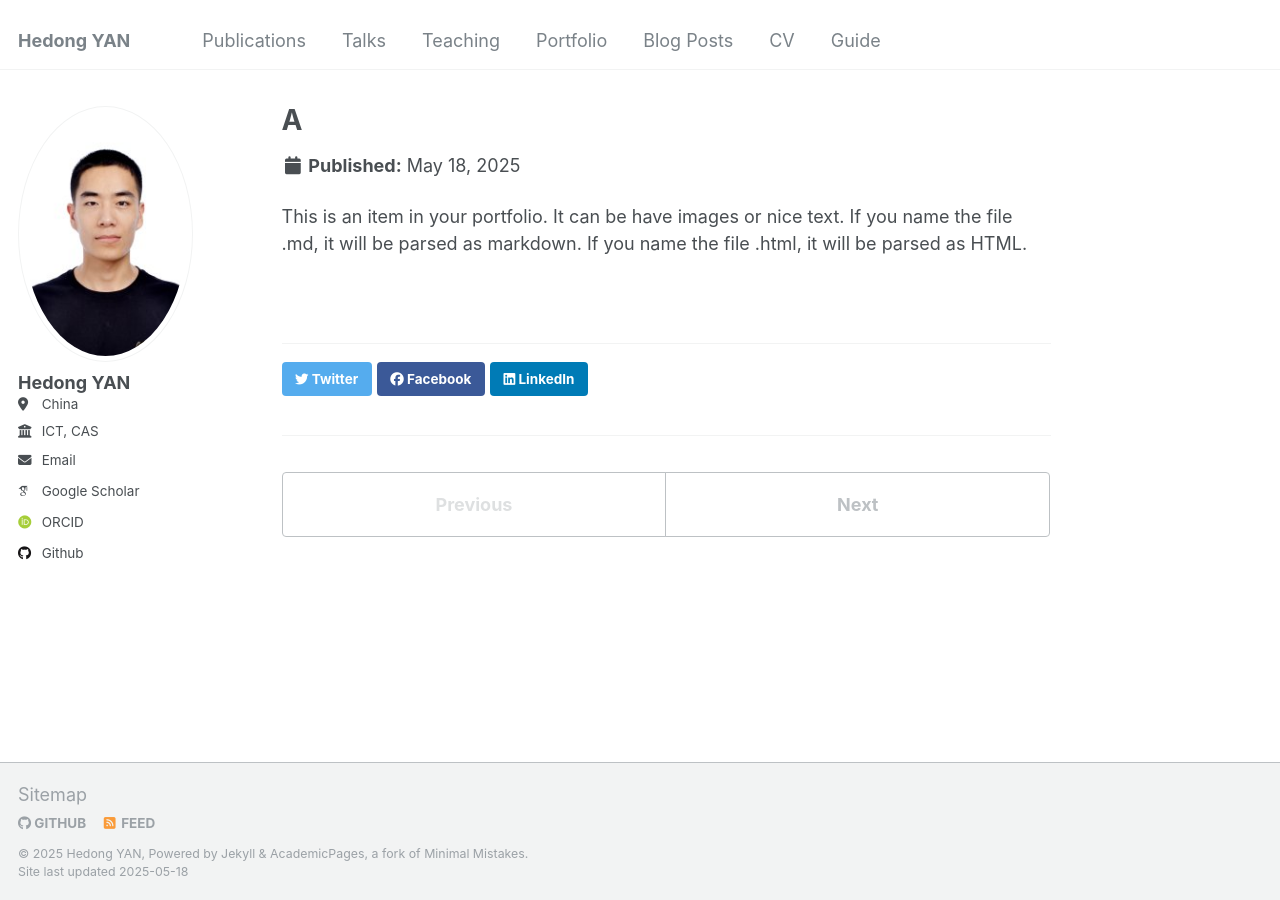
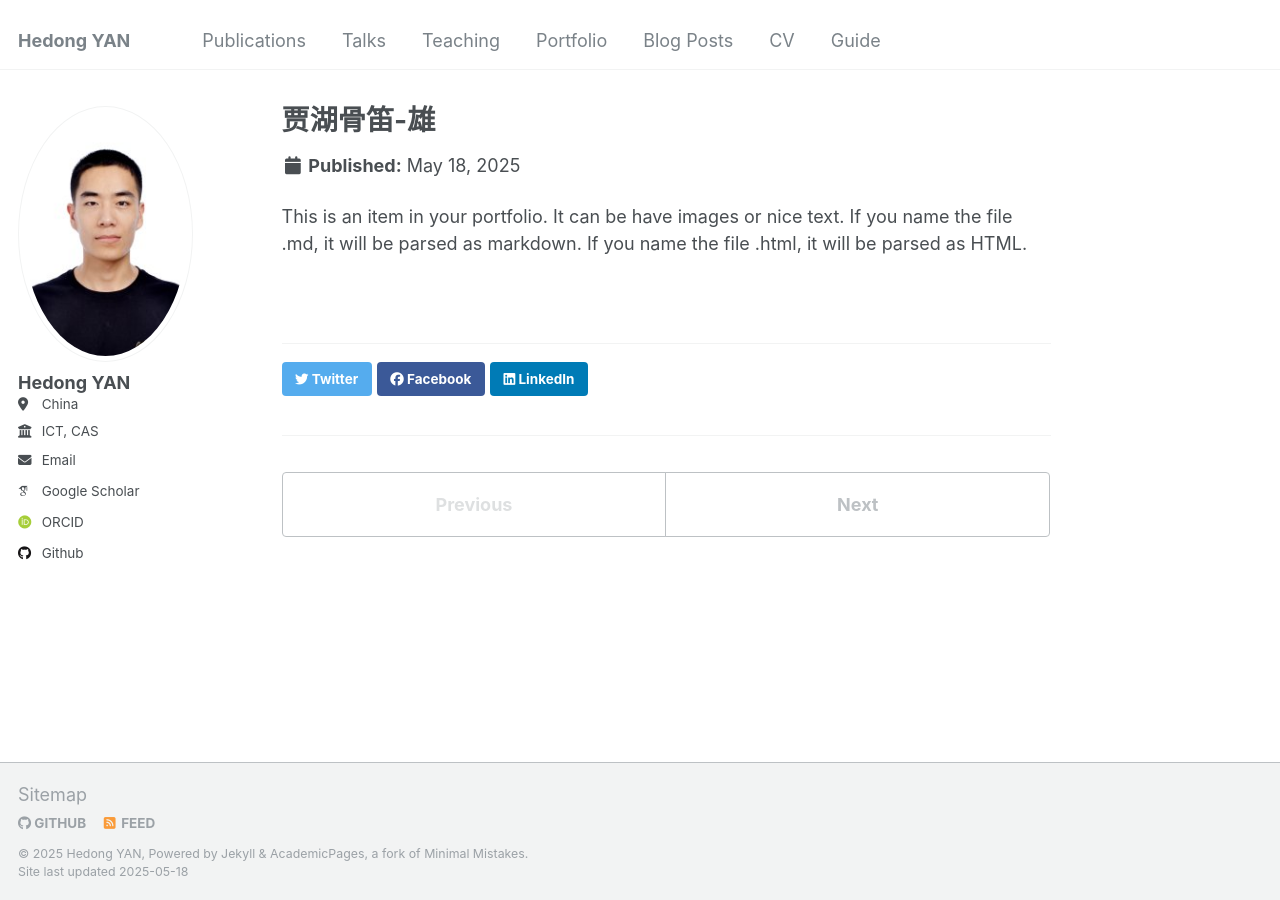
Before and after one commit to hedongyan/hedongyan.github.io, a Jekyll site: the page built from _portfolio/portfolio-1.md, in a window 1280 px wide. Built offline with Jekyll 4.4.1, drawn with Linux system fonts in a browser that asks for light colours; some web fonts are replaced.

Commit message:
update portfolio

```diff
--- a/_portfolio/portfolio-1.md
+++ b/_portfolio/portfolio-1.md
@@ -1,6 +1,6 @@
 ---
-title: "A"
-excerpt: " <br/><img src='/images/500x300.png'>"
+title: "贾湖骨笛-雄"
+excerpt: "The national characteristics of Y chromosome (...-male-male-male-...) <br/><img src='/images/贾湖骨笛-雄1.0.0'>"
 collection: portfolio
 ---
 
--- a/_portfolio/portfolio-2.html
+++ b/_portfolio/portfolio-2.html
@@ -1,6 +1,6 @@
 ---
-title: "B"
-excerpt: "<br/><img src='/images/500x300.png'>"
+title: "贾湖骨笛-雌骨"
+excerpt: "The geographic characteristics of mtDNA (...-female-female-female-...) <br/><img src='/images/贾湖骨笛-雌1.0.0.jpg'>"
 collection: portfolio
 ---
 
```
Also changed, not shown: _talks/2022-6-22-presentation.md (+1 -1 lines), images/贾湖骨笛-雌1.0.0.jpg (added), 1 other file.
